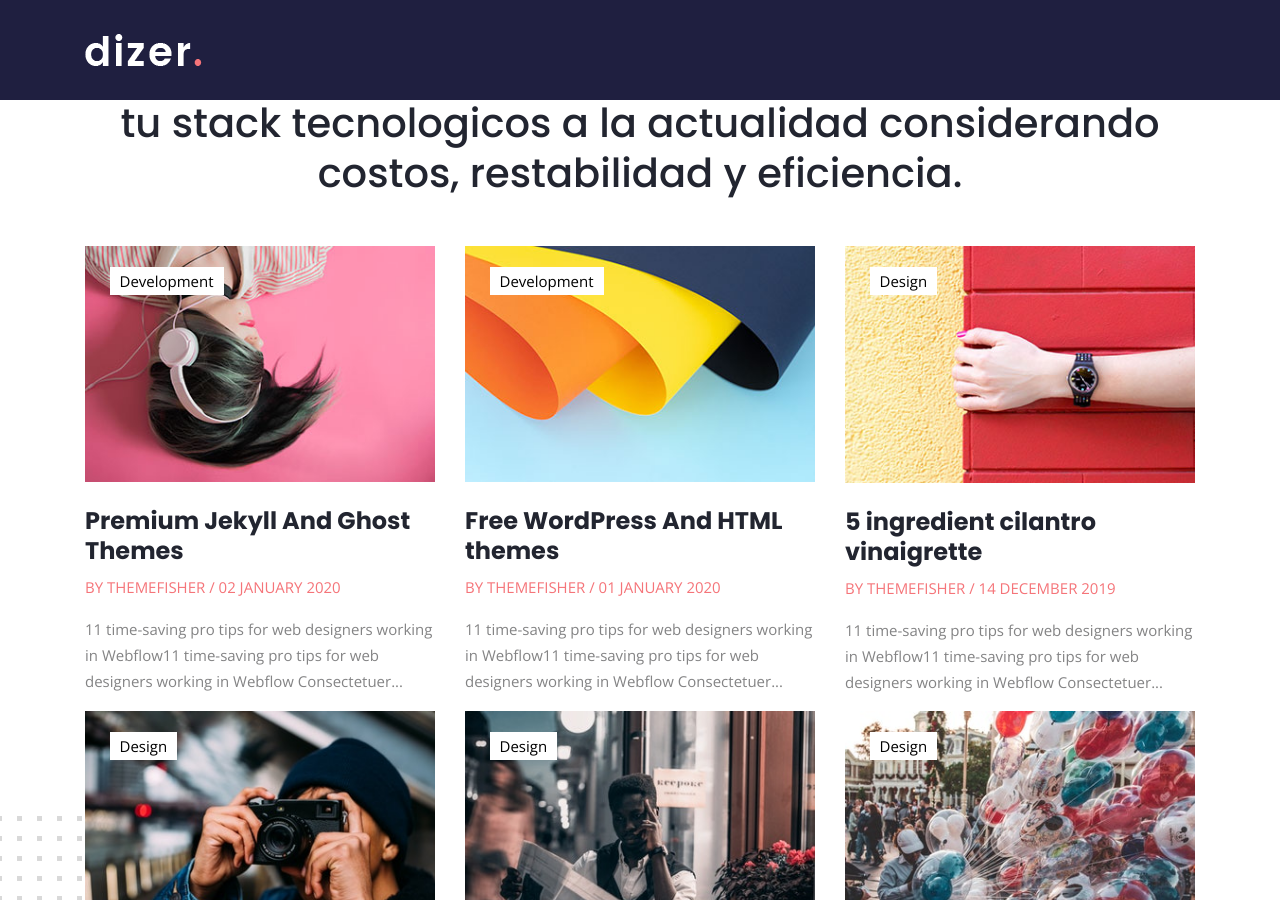
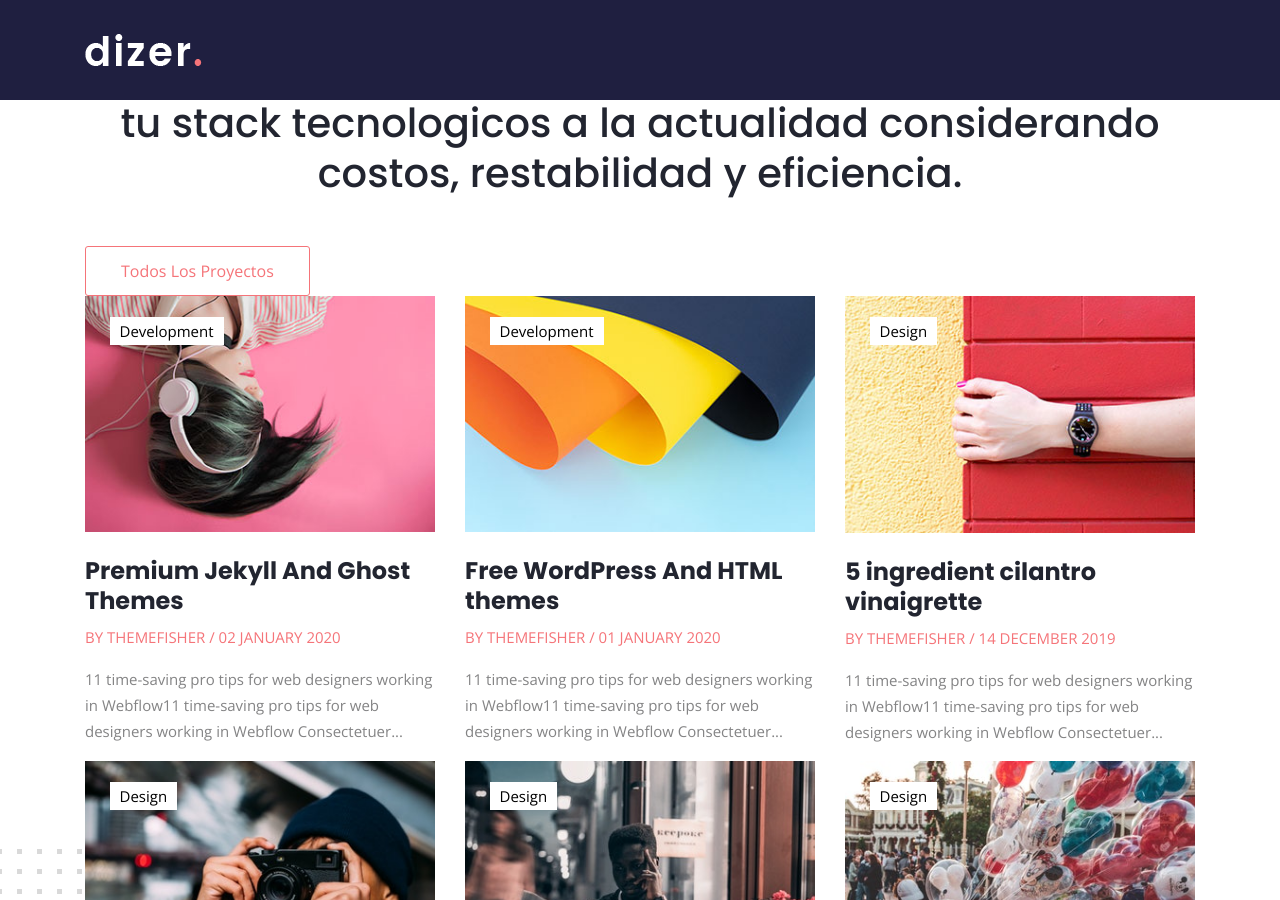
Before and after one commit to armandoytriago/aj2, a Jekyll site: the page built from index.html, in a window 1280 px wide and 900 px high, scrolled down 1645 px. Built offline with Jekyll 4.4.1, drawn with Linux system fonts in a browser that asks for light colours.

Commit message:
Update blog.html

```diff
--- a/_includes/blog.html
+++ b/_includes/blog.html
@@ -9,6 +9,7 @@
 				<h3 class="mb-5 mt-2">Estos proyectos te entregan lo necesario para acelerar tu stack tecnologicos a la actualidad considerando costos, restabilidad y eficiencia.</h3>
 			</div>
 		</div>
+		<a href="blog-1.html" class="btn btn-outline-primary">Todos los proyectos</a>
 		<div class="row justify-content-center">
 			{% for post in site.posts limit: "6" %}
 			<div class="col-lg-4 col-md-6  mb-4 mb-lg-0">
```
